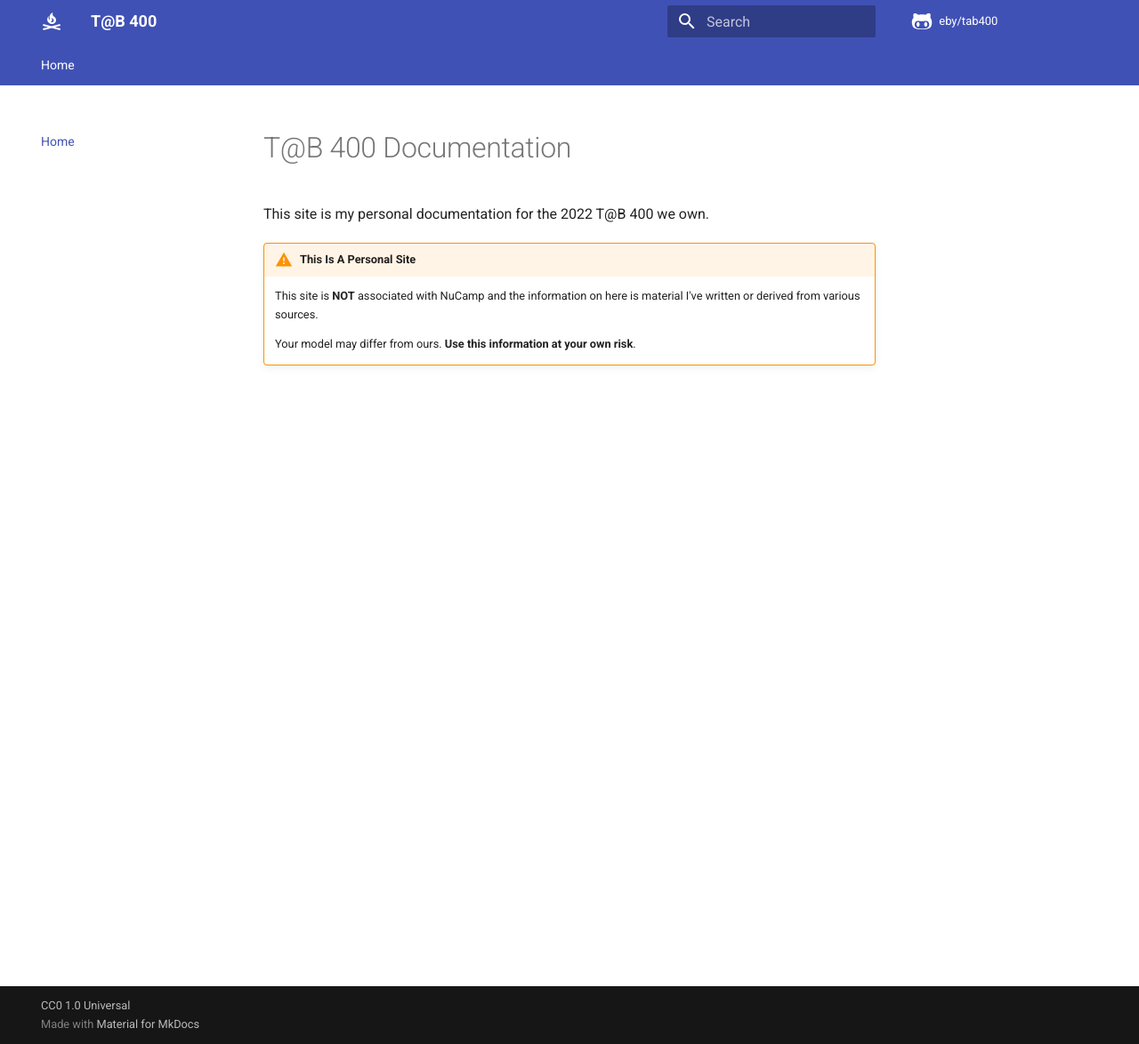
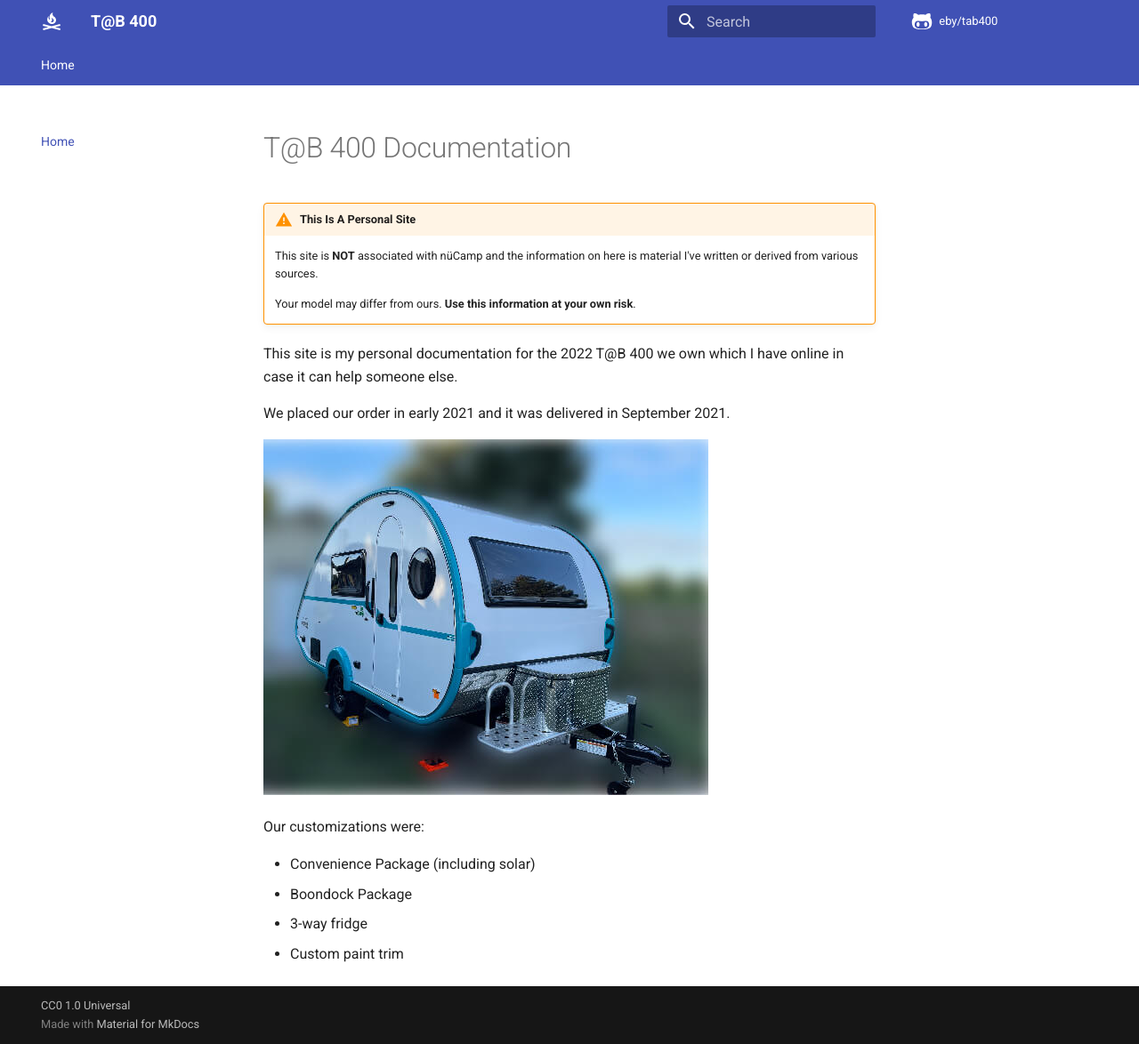
Before and after one commit to eby/tab400, an MkDocs documentation site: the page built from docs/index.md, in a window 1280 px wide and 1174 px high. Shown: the whole window at 89% size. Built offline with MkDocs 1.6.1 and Material for MkDocs 9.7.7, drawn with Linux system fonts in a browser that asks for light colours; comment, search, counter and statistics services are not loaded.

Commit message:
add more background info and photo

```diff
--- a/docs/index.md
+++ b/docs/index.md
@@ -3,9 +3,20 @@
 ---
 # T@B 400 Documentation
 
-This site is my personal documentation for the 2022 T@B 400 we own.
-
 !!! warning "This Is A Personal Site"
-    This site is **NOT** associated with NuCamp and the information on here is material I've written or derived from various sources.
+    This site is **NOT** associated with nüCamp and the information on here is material I've written or derived from various sources.
 
     Your model may differ from ours. **Use this information at your own risk**.
+
+This site is my personal documentation for the 2022 T@B 400 we own which I have online in case it can help someone else.
+
+We placed our order in early 2021 and it was delivered in September 2021.
+
+![Our T@B400](assets/ourtab400.jpg)
+
+Our customizations were:
+
+* Convenience Package (including solar)
+* Boondock Package
+* 3-way fridge
+* Custom paint trim
--- a/mkdocs.yml
+++ b/mkdocs.yml
@@ -21,5 +21,8 @@
   - tables
   - attr_list
   - md_in_html
+  - def_list
+  - pymdownx.tasklist:
+      custom_checkbox: true
 nav:
   - Home: index.md
```
Also changed, not shown: docs/assets/ourtab400.jpg (added).
